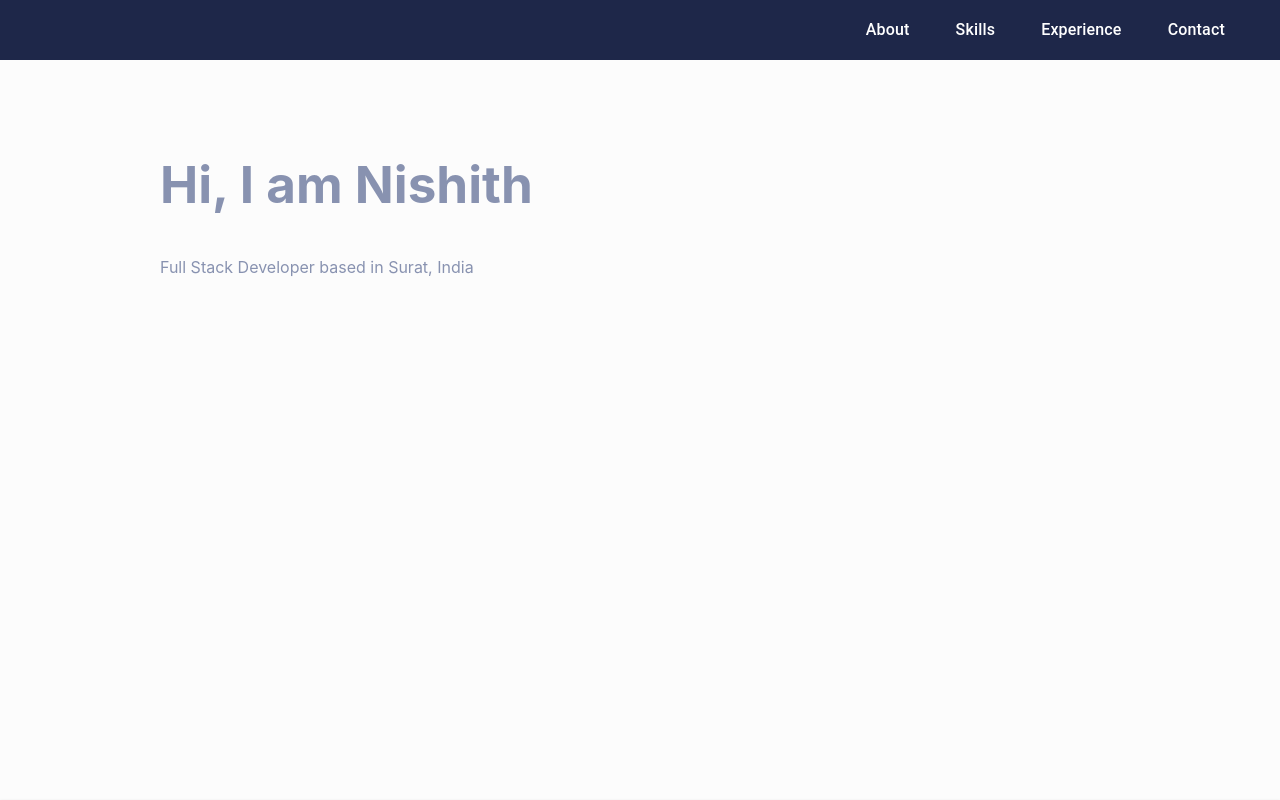
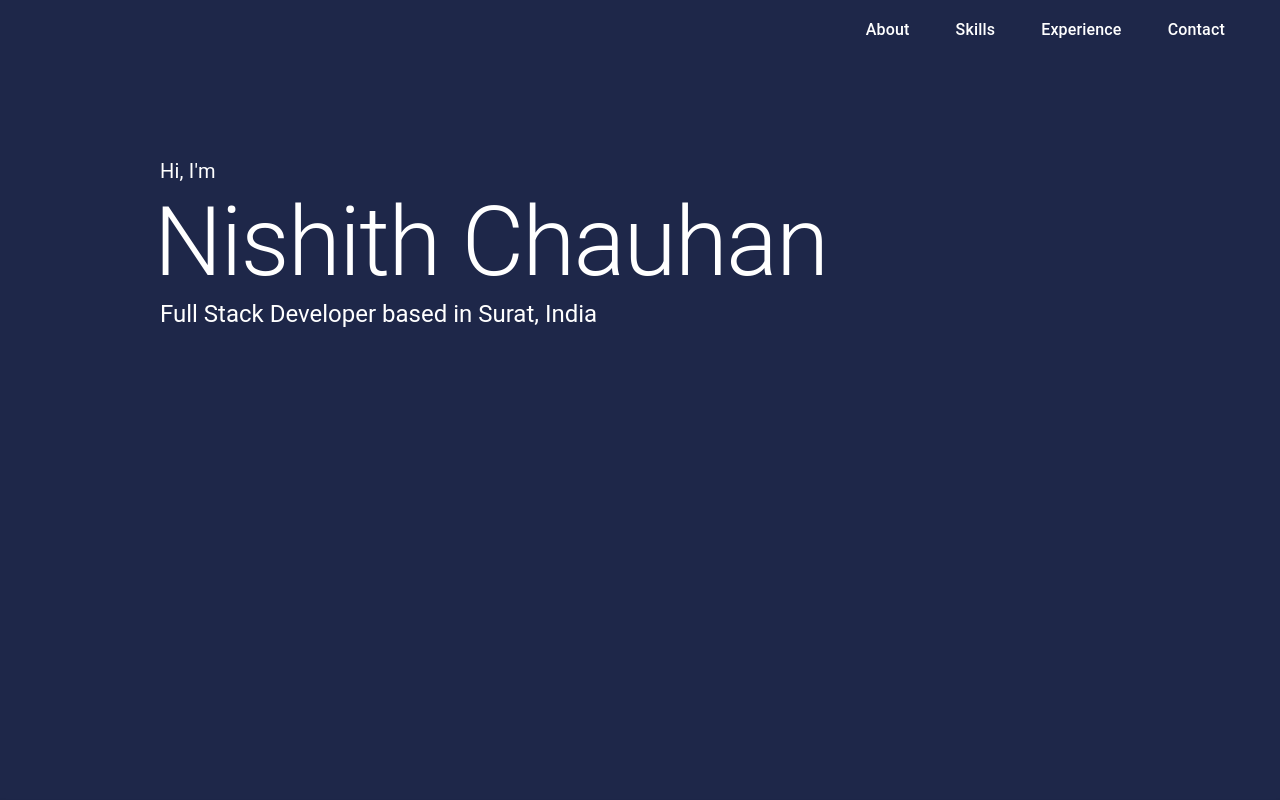
Before and after one commit to chauhannishith/chauhannishith.github.io, a React (Vite) app: page /profile in a window 1280 px wide. Shown: the top 800 px of the page. Built offline with nearby package versions, Linux system fonts and the light colour scheme.

Commit message:
update about section

```diff
--- a/src/components/About.tsx
+++ b/src/components/About.tsx
@@ -1,12 +1,12 @@
+import { Typography } from '@mui/material'
 import { Section } from './Section'
 
 export const About = () => {
   return (
-    <Section id="about">
-      <h1 style={{
-        marginTop: '0'
-      }}>Hi, I am Nishith</h1>
-      <p>Full Stack Developer based in Surat, India</p>
+    <Section id="about" dark>
+      <Typography fontSize={'1.25rem'} color={'secondary'}>Hi, I'm</Typography>
+      <Typography variant='h1' color={'secondary'} marginLeft={'-0.375rem'}> Nishith Chauhan</Typography>
+      <Typography variant='h5' color={'secondary'}>Full Stack Developer based in Surat, India</Typography>
     </Section>
   )
 }
```
